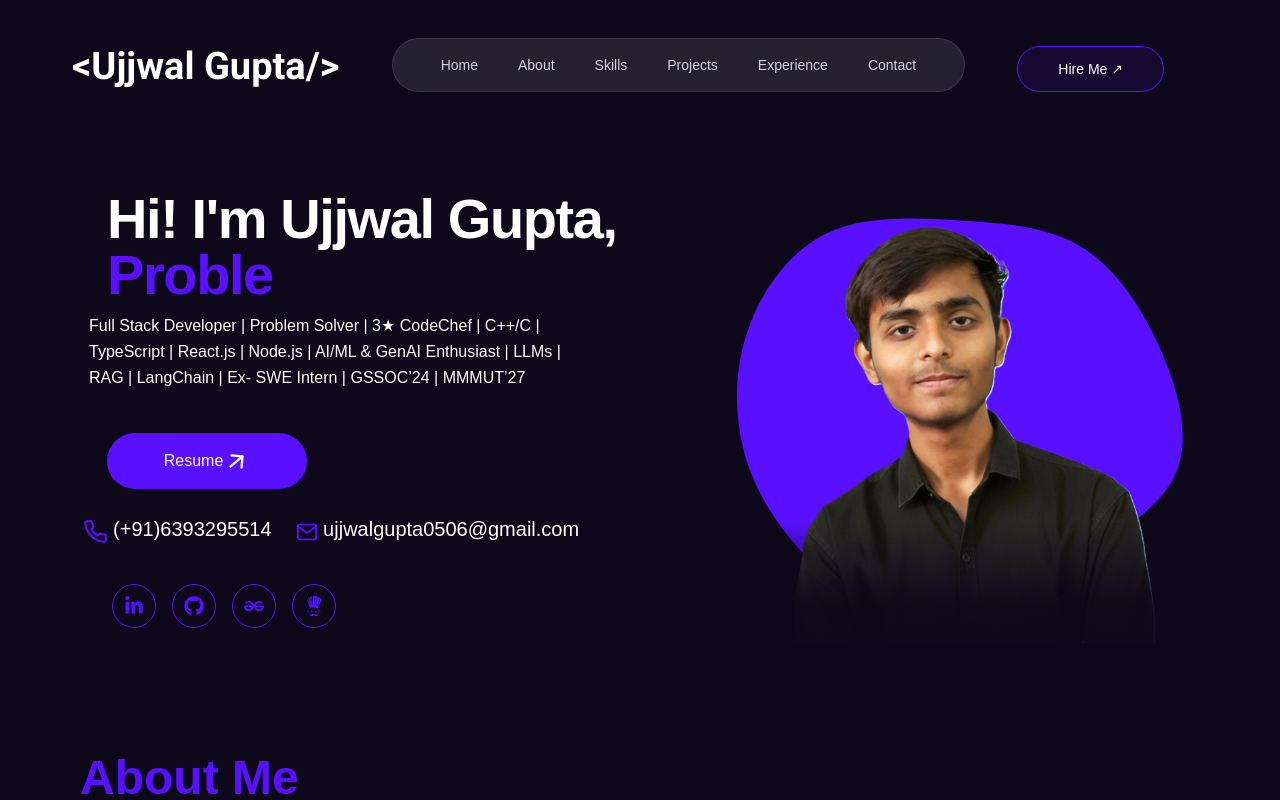
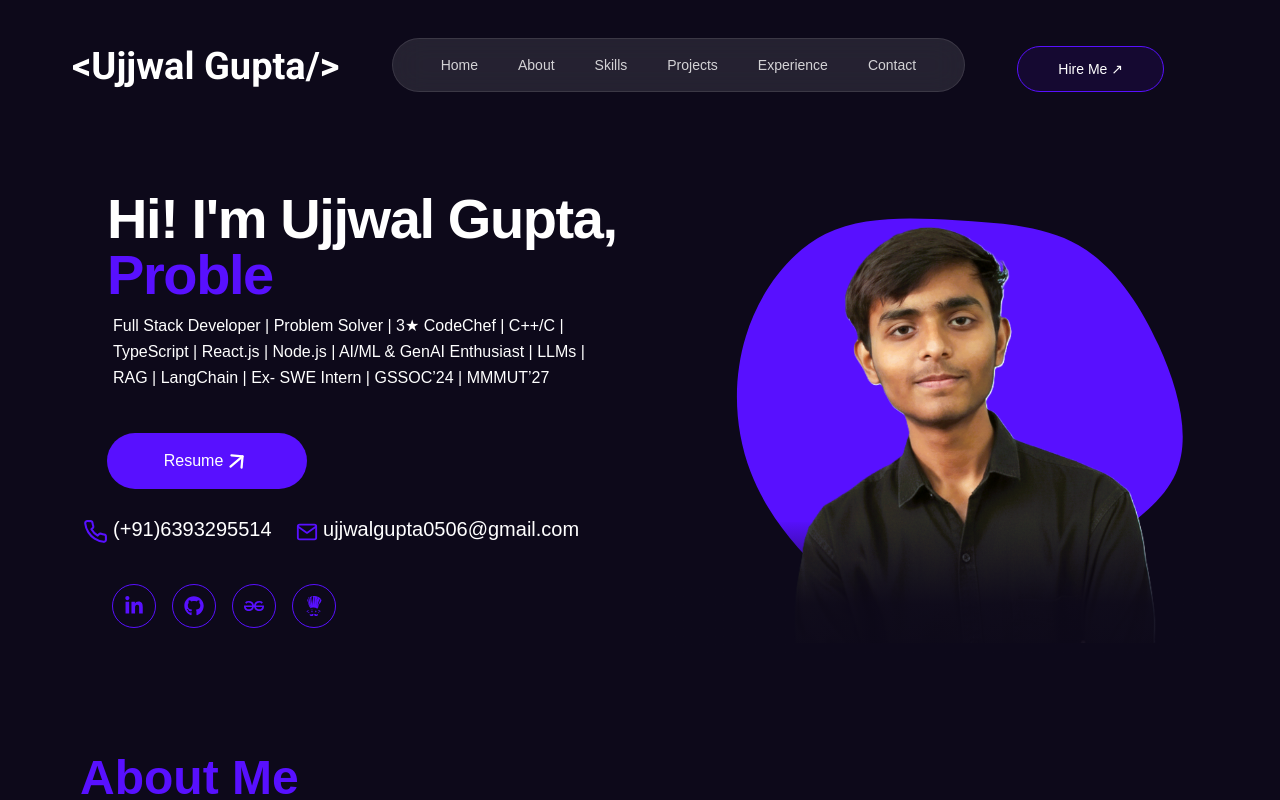
Before and after one commit to UjjwalGupta1105/Portfolio, a Next.js app in the folder portfolio/: page / in a window 1280 px wide. Shown: the top 800 px of the page. Built offline with nearby package versions, Linux system fonts and the light colour scheme; a web font is replaced by a local one.

Commit message:
Adjust paragraph margin in home component

```diff
--- a/portfolio/components/home.jsx
+++ b/portfolio/components/home.jsx
@@ -39,7 +39,7 @@ const Home=()=>{
                 cursor={false}
                 />
                 </h1>
-                <p className="max-w-[500px] m-5 ml-[10px] mt-[0px]  mb-[14px]" >
+                <p className="max-w-[500px] m-5 ml-[34px] mt-[0px]  mb-[14px]" >
                    Full Stack Developer | Problem Solver | 3★ CodeChef | C++/C | TypeScript | React.js | Node.js | AI/ML & GenAI Enthusiast | LLMs | RAG | LangChain | Ex- SWE Intern | GSSOC’24 | MMMUT’27 </p>
 
                 <div className="p-7">
```
